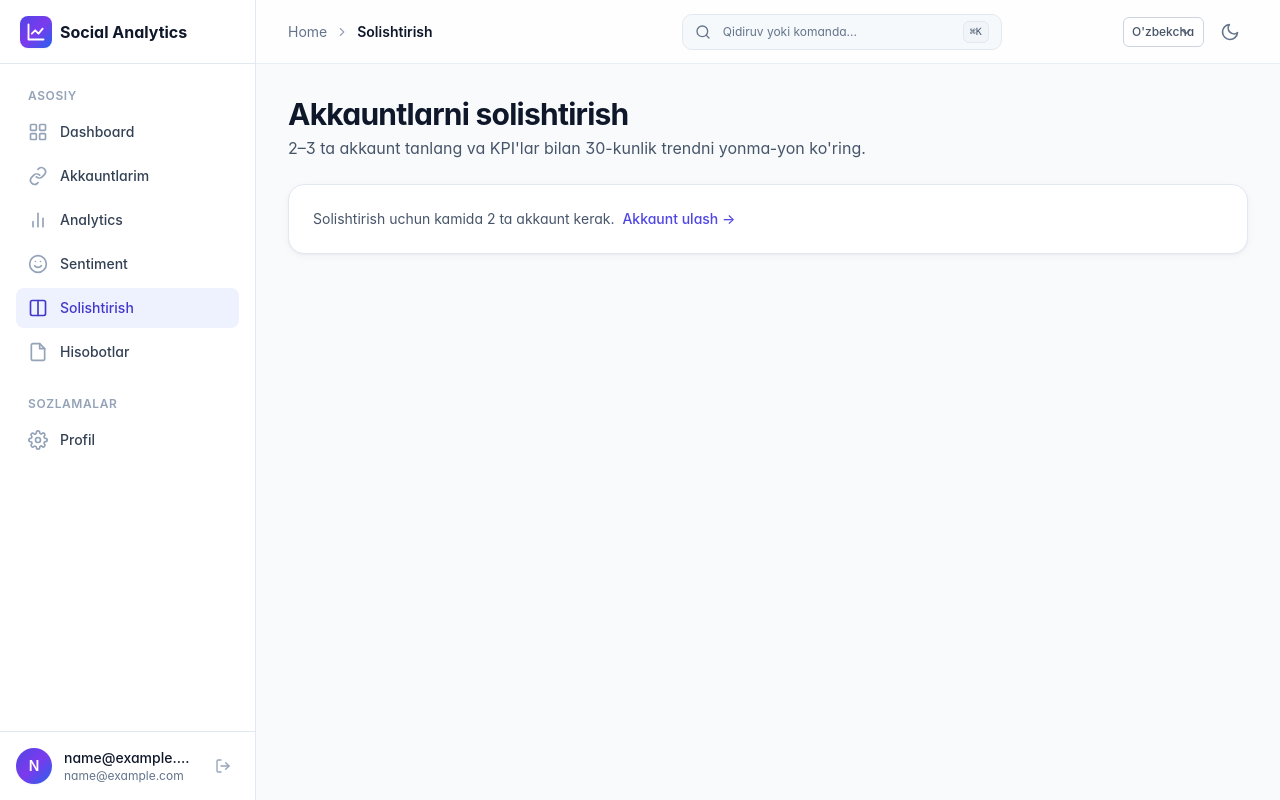
After one commit to Sardor2004777/social-media-analytics, a Django app: page /analytics/compare/ in a window 1280 px wide. The commit adds this page. Run offline with Django 5.2, Linux system fonts and the light colour scheme; the visitor is signed in with stand-in values (Sample User, id 1); style sheets or scripts are compiled from the project's sources; parts of the project's set-up code (start-up, migrations or seed data) failed here and were passed over; some libraries are stand-ins or nearby versions; some web fonts are replaced.

Commit message:
feat(analytics,dashboard): compare accounts + sparkline fix + counters + date range + wordcloud UI
Sentiment page: renders positive/negative wordclouds (CSS sizing by
frequency). Compare page (/analytics/compare/): 2-3 side-by-side KPI
cards + 30-day likes overlay chart; checkbox selector. Sidebar: added
"Solishtirish" nav link.

Dashboard KPI sparklines: _spark_points helper computes correct polyline
coordinates (fix: prior 0,1,2,... squeezed the curve into 12px of a
120-unit viewBox). Animated count-up JS with reduced-motion respect.
?range=<7|14|30|90> pill tabs drive activity charts.

Co-Authored-By: Claude Opus 4.7 (1M context) <noreply@anthropic.com>

```diff
--- a/apps/analytics/urls.py
+++ b/apps/analytics/urls.py
@@ -7,4 +7,5 @@ app_name = "analytics"
 urlpatterns = [
     path("",          views.analytics_overview, name="overview"),
     path("sentiment/", views.sentiment_page,    name="sentiment"),
+    path("compare/",  views.analytics_compare,  name="compare"),
 ]
--- a/apps/analytics/views.py
+++ b/apps/analytics/views.py
@@ -17,9 +17,10 @@ from django.shortcuts import render
 from django.utils import timezone
 
 from apps.collectors.models import Comment
-from apps.social.models import Platform, Post
+from apps.social.models import ConnectedAccount, Platform, Post
 
 from .models import SentimentLabel, SentimentResult
+from .services.wordcloud import WordcloudEntry, top_words
 
 
 PLATFORM_COLORS = {
@@ -186,16 +187,122 @@ def sentiment_page(request: HttpRequest) -> HttpResponse:
         .order_by("-score")[:5]
     )
 
+    # Wordclouds — top tokens per sentiment label, pre-sized for the template.
+    pos_bodies = results_qs.filter(
+        label=SentimentLabel.POSITIVE
+    ).values_list("comment__body", flat=True)
+    neg_bodies = results_qs.filter(
+        label=SentimentLabel.NEGATIVE
+    ).values_list("comment__body", flat=True)
+
     ctx: dict[str, Any] = {
         "active_nav": "sentiment",
         "distribution": distribution,
         "by_language": by_language,
         "top_positive": [_serialize_comment(r) for r in top_pos],
         "top_negative": [_serialize_comment(r) for r in top_neg],
+        "wordcloud_positive": [_cloud_entry(w) for w in top_words(pos_bodies)],
+        "wordcloud_negative": [_cloud_entry(w) for w in top_words(neg_bodies)],
         "total_analyzed": sum(dist_counts.values()),
         "model_used": results_qs.values_list("model_name", flat=True).first() or "—",
     }
     return render(request, "dashboard/sentiment.html", ctx)
+
+
+@login_required
+def analytics_compare(request: HttpRequest) -> HttpResponse:
+    """Side-by-side comparison of 2–3 user-owned ConnectedAccounts.
+
+    Accounts come in via ``?accounts=<id>&accounts=<id>`` query string. With
+    fewer than 2 resolved accounts we render a checkbox selector; otherwise
+    per-account KPIs + an overlay 30-day likes chart.
+    """
+    user = request.user
+    now = timezone.now()
+
+    raw_ids = request.GET.getlist("accounts")
+    try:
+        selected_ids = [int(x) for x in raw_ids][:3]
+    except (ValueError, TypeError):
+        selected_ids = []
+
+    all_accounts = list(
+        ConnectedAccount.objects.filter(user=user).order_by("platform", "handle")
+    )
+    accounts = [a for a in all_accounts if a.id in selected_ids]
+
+    if len(accounts) < 2:
+        return render(request, "dashboard/compare.html", {
+            "active_nav": "compare",
+            "state": "select",
+            "all_accounts": all_accounts,
+            "selected_ids": [a.id for a in accounts],
+        })
+
+    window_days = 30
+    start = now - timedelta(days=window_days - 1)
+    labels = [(start + timedelta(days=i)).strftime("%d %b") for i in range(window_days)]
+
+    summaries: list[dict[str, Any]] = []
+    series: list[dict[str, Any]] = []
+
+    for acct in accounts:
+        posts_qs = Post.objects.filter(account=acct)
+
+        # 30-day daily likes series for the overlay chart
+        buckets = [0] * window_days
+        for p in posts_qs.filter(published_at__gte=start).values("published_at", "likes"):
+            idx = (p["published_at"].date() - start.date()).days
+            if 0 <= idx < window_days:
+                buckets[idx] += p["likes"]
+
+        agg = posts_qs.aggregate(
+            total_likes=Sum("likes"),
+            total_views=Sum("views"),
+            total_comments=Sum("comments_count"),
+            avg_eng=Avg("engagement_rate"),
+        )
+
+        sentiment_counts = Counter(
+            SentimentResult.objects
+            .filter(comment__post__account=acct)
+            .values_list("label", flat=True)
+        )
+        sent_total = sum(sentiment_counts.values()) or 1
+        top_post = posts_qs.order_by("-likes").first()
+
+        summaries.append({
+            "id":             acct.id,
+            "handle":         acct.handle,
+            "platform":       acct.platform,
+            "platform_label": PLATFORM_LABELS.get(acct.platform, acct.platform.title()),
+            "color":          PLATFORM_COLORS.get(acct.platform, "#94a3b8"),
+            "followers":      acct.follower_count,
+            "posts":          posts_qs.count(),
+            "likes":          agg["total_likes"] or 0,
+            "views":          agg["total_views"] or 0,
+            "comments":       agg["total_comments"] or 0,
+            "engagement":     round((agg["avg_eng"] or 0) * 100, 2),
+            "pos_pct":        round(sentiment_counts.get(SentimentLabel.POSITIVE, 0) * 100 / sent_total, 1),
+            "neg_pct":        round(sentiment_counts.get(SentimentLabel.NEGATIVE, 0) * 100 / sent_total, 1),
+            "top_caption":    ((top_post.caption or "").strip()[:80]) if top_post else "",
+        })
+
+        series.append({
+            "id":     acct.id,
+            "handle": acct.handle,
+            "color":  PLATFORM_COLORS.get(acct.platform, "#94a3b8"),
+            "data":   buckets,
+        })
+
+    return render(request, "dashboard/compare.html", {
+        "active_nav":   "compare",
+        "state":        "compare",
+        "all_accounts": all_accounts,
+        "accounts":     summaries,
+        "selected_ids": [a.id for a in accounts],
+        "chart":        {"labels": labels, "series": series},
+    })
 
 
 def _serialize_comment(result: SentimentResult) -> dict[str, Any]:
@@ -209,3 +316,17 @@ def _serialize_comment(result: SentimentResult) -> dict[str, Any]:
         "label":    result.label,
         "when":     c.published_at,
     }
+
+
+def _cloud_entry(w: WordcloudEntry) -> dict[str, Any]:
+    """Render a :class:`WordcloudEntry` as a template-ready dict.
+
+    ``font_em`` maps the 0.15..1.0 weight onto a 1.0em..2.2em range so the
+    template can drop it straight into ``style="font-size:"``.
+    """
+    return {
+        "text":    w.text,
+        "count":   w.count,
+        "weight":  w.weight,
+        "font_em": round(0.8 + w.weight * 1.4, 2),
+    }
--- a/templates/dashboard/_shell.html
+++ b/templates/dashboard/_shell.html
@@ -89,6 +89,14 @@
                   {% else %}text-slate-700 dark:text-slate-300 hover:bg-slate-100 dark:hover:bg-slate-800{% endif %}">
           <svg class="h-5 w-5 {% if active_nav != 'sentiment' %}text-slate-400{% endif %}" viewBox="0 0 24 24" fill="none" stroke="currentColor" stroke-width="2" stroke-linecap="round" stroke-linejoin="round"><circle cx="12" cy="12" r="10"/><path d="M8 14s1.5 2 4 2 4-2 4-2"/><line x1="9" y1="9" x2="9.01" y2="9"/><line x1="15" y1="9" x2="15.01" y2="9"/></svg>
           {% trans "Sentiment" %}
+        </a>
+
+        <a href="{% url 'analytics:compare' %}"
+           class="flex items-center gap-3 px-3 py-2.5 rounded-lg transition
+                  {% if active_nav == 'compare' %}bg-brand-50 dark:bg-brand-900/30 text-brand-700 dark:text-brand-300
+                  {% else %}text-slate-700 dark:text-slate-300 hover:bg-slate-100 dark:hover:bg-slate-800{% endif %}">
+          <svg class="h-5 w-5 {% if active_nav != 'compare' %}text-slate-400{% endif %}" viewBox="0 0 24 24" fill="none" stroke="currentColor" stroke-width="2" stroke-linecap="round" stroke-linejoin="round"><rect x="3" y="3" width="18" height="18" rx="2"/><line x1="12" y1="3" x2="12" y2="21"/></svg>
+          {% trans "Solishtirish" %}
         </a>
 
         <a href="{% url 'reports:index' %}"
--- /dev/null
+++ b/templates/dashboard/compare.html
@@ -0,0 +1,176 @@
+{% extends "dashboard/_shell.html" %}
+{% load i18n %}
+
+{% block title %}{% trans "Solishtirish" %} · Social Analytics{% endblock %}
+{% block dash_breadcrumb %}{% trans "Solishtirish" %}{% endblock %}
+
+{% block dash_content %}
+<div data-reveal>
+  <h1 class="text-2xl sm:text-3xl font-bold text-slate-900 dark:text-white tracking-tight">{% trans "Akkauntlarni solishtirish" %}</h1>
+  <p class="mt-1 text-slate-600 dark:text-slate-400">
+    {% trans "2–3 ta akkaunt tanlang va KPI'lar bilan 30-kunlik trendni yonma-yon ko'ring." %}
+  </p>
+</div>
+
+{% if state == "select" %}
+  {# ---------- SELECTOR ---------- #}
+  <div class="card p-6" data-reveal>
+    {% if all_accounts|length < 2 %}
+      <p class="text-sm text-slate-600 dark:text-slate-400">
+        {% trans "Solishtirish uchun kamida 2 ta akkaunt kerak." %}
+        <a href="{% url 'social:accounts' %}" class="ml-1 text-brand-600 dark:text-brand-400 font-medium hover:underline">{% trans "Akkaunt ulash" %} →</a>
+      </p>
+    {% else %}
+      <form method="get" class="space-y-4">
+        <p class="text-sm text-slate-600 dark:text-slate-400">{% trans "2 dan 3 tagacha akkaunt tanlang:" %}</p>
+        <div class="grid grid-cols-1 sm:grid-cols-2 gap-3">
+          {% for a in all_accounts %}
+            <label class="flex items-center gap-3 p-3 rounded-lg border border-slate-200 dark:border-slate-800 hover:bg-slate-50 dark:hover:bg-slate-800/50 cursor-pointer transition">
+              <input type="checkbox" name="accounts" value="{{ a.id }}"
+                     {% if a.id in selected_ids %}checked{% endif %}
+                     class="h-4 w-4 rounded border-slate-300 text-brand-600 focus:ring-brand-500">
+              <span class="inline-flex h-8 w-8 items-center justify-center rounded-lg text-white text-xs font-bold
+                {% if a.platform == 'instagram' %}bg-gradient-to-br from-fuchsia-500 to-orange-400
+                {% elif a.platform == 'telegram' %}bg-sky-500
+                {% elif a.platform == 'youtube' %}bg-red-500
+                {% else %}bg-slate-900{% endif %}">
+                {% if a.platform == 'instagram' %}IG{% elif a.platform == 'telegram' %}TG{% elif a.platform == 'youtube' %}YT{% else %}X{% endif %}
+              </span>
+              <div class="min-w-0">
+                <div class="text-sm font-medium text-slate-900 dark:text-white truncate">@{{ a.handle }}</div>
+                <div class="text-xs text-slate-500 dark:text-slate-400">{{ a.get_platform_display }} · {{ a.follower_count|default:"0" }} {% trans "obunachi" %}</div>
+              </div>
+            </label>
+          {% endfor %}
+        </div>
+        <button type="submit" class="btn-primary">{% trans "Solishtirish" %}</button>
+      </form>
+    {% endif %}
+  </div>
+
+{% else %}
+  {# ---------- COMPARISON ---------- #}
+
+  {# Per-account KPI cards #}
+  <div class="grid grid-cols-1 md:grid-cols-2 lg:grid-cols-3 gap-4" data-reveal>
+    {% for a in accounts %}
+      <div class="card p-5">
+        <div class="flex items-center gap-3">
+          <span class="inline-flex h-10 w-10 items-center justify-center rounded-lg text-white text-xs font-bold"
+                style="background: {{ a.color }};">
+            {% if a.platform == 'instagram' %}IG{% elif a.platform == 'telegram' %}TG{% elif a.platform == 'youtube' %}YT{% else %}X{% endif %}
+          </span>
+          <div class="flex-1 min-w-0">
+            <div class="text-sm font-semibold text-slate-900 dark:text-white truncate">@{{ a.handle }}</div>
+            <div class="text-xs text-slate-500 dark:text-slate-400">{{ a.platform_label }}</div>
+          </div>
+        </div>
+
+        <dl class="mt-5 space-y-2.5 text-sm">
+          <div class="flex justify-between">
+            <dt class="text-slate-500 dark:text-slate-400">{% trans "Obunachilar" %}</dt>
+            <dd class="font-semibold text-slate-900 dark:text-white tabular">{{ a.followers|default:"0" }}</dd>
+          </div>
+          <div class="flex justify-between">
+            <dt class="text-slate-500 dark:text-slate-400">{% trans "Postlar" %}</dt>
+            <dd class="font-semibold text-slate-900 dark:text-white tabular">{{ a.posts }}</dd>
+          </div>
+          <div class="flex justify-between">
+            <dt class="text-slate-500 dark:text-slate-400">{% trans "Jami likes" %}</dt>
+            <dd class="font-semibold text-slate-900 dark:text-white tabular">{{ a.likes }}</dd>
+          </div>
+          <div class="flex justify-between">
+            <dt class="text-slate-500 dark:text-slate-400">{% trans "Ko'rishlar" %}</dt>
+            <dd class="font-semibold text-slate-900 dark:text-white tabular">{{ a.views }}</dd>
+          </div>
+          <div class="flex justify-between">
+            <dt class="text-slate-500 dark:text-slate-400">{% trans "Engagement" %}</dt>
+            <dd class="font-semibold text-slate-900 dark:text-white tabular">{{ a.engagement }}%</dd>
+          </div>
+          <div class="flex justify-between">
+            <dt class="text-slate-500 dark:text-slate-400 inline-flex items-center gap-1.5">😊 {% trans "Pozitiv" %}</dt>
+            <dd class="font-semibold text-emerald-600 dark:text-emerald-400 tabular">{{ a.pos_pct }}%</dd>
+          </div>
+          <div class="flex justify-between">
+            <dt class="text-slate-500 dark:text-slate-400 inline-flex items-center gap-1.5">😠 {% trans "Negativ" %}</dt>
+            <dd class="font-semibold text-rose-600 dark:text-rose-400 tabular">{{ a.neg_pct }}%</dd>
+          </div>
+        </dl>
+
+        {% if a.top_caption %}
+          <div class="mt-4 pt-4 border-t border-slate-200 dark:border-slate-800">
+            <div class="text-xs font-medium text-slate-500 dark:text-slate-400 uppercase tracking-wider">{% trans "Top post" %}</div>
+            <div class="mt-1 text-xs text-slate-700 dark:text-slate-300 leading-relaxed">"{{ a.top_caption }}"</div>
+          </div>
+        {% endif %}
+      </div>
+    {% endfor %}
+  </div>
+
+  {# Overlay chart #}
+  <div class="card p-6" data-reveal>
+    <div class="flex items-center justify-between flex-wrap gap-3">
+      <div>
+        <h3 class="text-base font-semibold text-slate-900 dark:text-white">{% trans "30 kunlik likes dinamikasi" %}</h3>
+        <p class="text-xs text-slate-500 dark:text-slate-400">{% trans "Har akkaunt alohida chiziq bilan" %}</p>
+      </div>
+      <a href="?" class="btn-ghost !text-xs">{% trans "Boshqa akkauntni tanlash" %}</a>
+    </div>
+    <div class="mt-5 h-80">
+      <canvas id="compareChart"></canvas>
+    </div>
+  </div>
+
+  {{ chart|json_script:"compare-data" }}
+  <script>
+  (function() {
+    const data = JSON.parse(document.getElementById('compare-data').textContent);
+    let chart;
+    function isDark() { return document.documentElement.classList.contains('dark'); }
+    function axisColor() { return isDark() ? '#64748b' : '#94a3b8'; }
+    function gridColor() { return isDark() ? 'rgba(148,163,184,0.12)' : 'rgba(148,163,184,0.22)'; }
+    function tooltipBg() { return isDark() ? '#0f172a' : '#ffffff'; }
+    function tooltipBorder() { return isDark() ? '#1e293b' : '#e2e8f0'; }
+    function tooltipText() { return isDark() ? '#e2e8f0' : '#0f172a'; }
+
+    function build() {
+      const ctx = document.getElementById('compareChart').getContext('2d');
+      chart = new Chart(ctx, {
+        type: 'line',
+        data: {
+          labels: data.labels,
+          datasets: data.series.map(function(s) {
+            return {
+              label: '@' + s.handle,
+              data: s.data,
+              borderColor: s.color,
+              backgroundColor: s.color + '22',
+              fill: false,
+              tension: 0.35,
+              borderWidth: 2.5,
+              pointRadius: 0,
+              pointHoverRadius: 5,
+            };
+          }),
+        },
+        options: {
+          responsive: true, maintainAspectRatio: false,
+          interaction: { mode: 'index', intersect: false },
+          plugins: {
+            legend: { position: 'bottom', labels: { color: axisColor(), usePointStyle: true, padding: 16 } },
+            tooltip: { backgroundColor: tooltipBg(), borderColor: tooltipBorder(), borderWidth: 1, titleColor: tooltipText(), bodyColor: tooltipText(), padding: 12, cornerRadius: 8 },
+          },
+          scales: {
+            x: { grid: { color: gridColor() }, ticks: { color: axisColor() } },
+            y: { grid: { color: gridColor() }, ticks: { color: axisColor() }, beginAtZero: true },
+          },
+        },
+      });
+    }
+    function reload() { if (chart) chart.destroy(); build(); }
+    window._reloadDashboardCharts = reload;
+    build();
+  })();
+  </script>
+{% endif %}
+{% endblock %}
```
Also changed, not shown: apps/dashboard/views.py (+34 -3 lines), templates/dashboard/app.html (+45 -2 lines), templates/dashboard/sentiment.html (+39 -0 lines).
